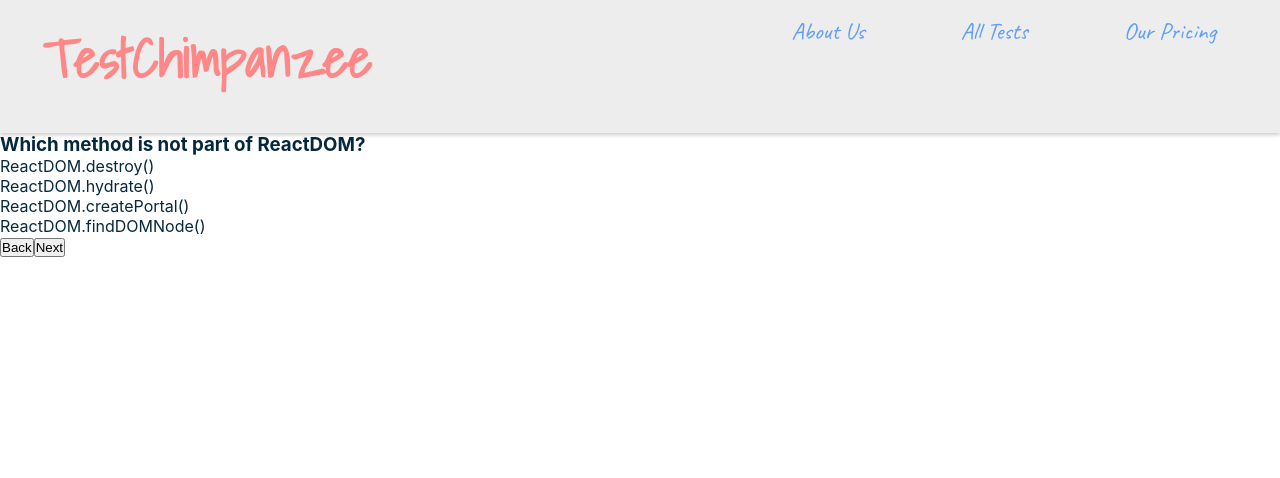
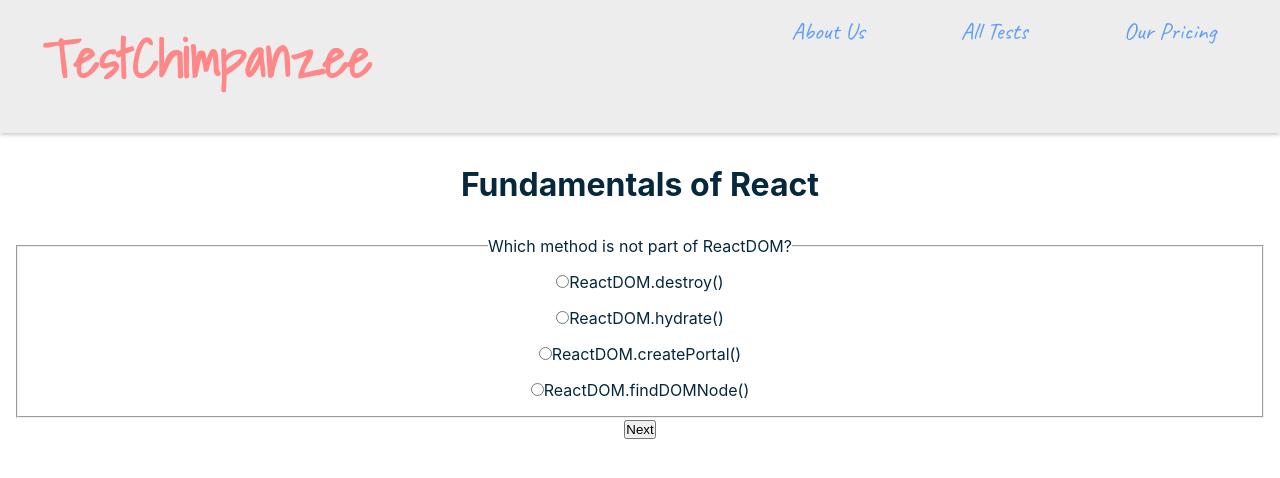
Before and after one commit to andrewgjh/knowmeq_assessment, a React (Create React App) app: page /test/577a8e1c-089b-4f30-aa8d-457b37c716fa in a window 1280 px wide. Shown: the top 478 px of the page. Built offline with nearby package versions, Linux system fonts and the light colour scheme.

Commit message:
Saving answers for each test when refresing browser

```diff
--- /dev/null
+++ b/src/pages/LiveTest/LiveTest.module.css
@@ -0,0 +1,11 @@
+.questionContainer{
+  text-align: center;
+  margin: 1em;
+}
+.questionContainer h1 {
+  margin: 1em;
+}
+
+.questionOption{
+  margin: 1em;
+}
--- a/src/pages/LiveTest/index.jsx
+++ b/src/pages/LiveTest/index.jsx
@@ -1,32 +1,51 @@
 import { useParams } from "react-router-dom";
 import { useState } from "react";
 import quizBank from "../../assets/quizzes/quizBank";
+import styles from "./LiveTest.module.css";
 
 const LiveTest = () => {
   const { id } = useParams();
-  const [questions, setQuestions] = useState(quizBank[id].questions);
+  const [questions] = useState(quizBank[id].questions);
   const [currentQuestion, setCurrentQuestion] = useState(0);
+  const [answer, setAnswers] = useState(
+    JSON.parse(localStorage.getItem(`answers-${id}`)) || []
+  );
+
+  const nextQuestion = () => setCurrentQuestion(prev => prev + 1);
+  const prevQuestion = () => setCurrentQuestion(prev => prev - 1);
+
+  const saveChoice = e => {
+    setAnswers(prev => {
+      let choice = [...prev];
+      choice[currentQuestion] = parseInt(e.target.value);
+      localStorage.setItem(`answers-${id}`, JSON.stringify(choice));
+      return choice;
+    });
+  };
 
   return (
-    <div>
-      <h3>{questions[currentQuestion].question}</h3>
-      {questions[currentQuestion].options.map(option => {
-        return <p>{option}</p>;
-      })}
-      <button
-        onClick={() => {
-          setCurrentQuestion(prev => prev - 1);
-        }}
-      >
-        Back
-      </button>
-      <button
-        onClick={() => {
-          setCurrentQuestion(prev => prev + 1);
-        }}
-      >
-        Next
-      </button>
+    <div className={styles.questionContainer}>
+      <h1>{quizBank[id].quiz_name}</h1>
+      <fieldset>
+        <legend>{questions[currentQuestion].question}</legend>
+        {questions[currentQuestion].options.map((option, idx) => (
+          <div key={option} className={styles.questionOption}>
+            <input
+              type="radio"
+              id={idx}
+              name={`question${currentQuestion}`}
+              value={idx}
+              checked={answer[currentQuestion] === idx}
+              onChange={saveChoice}
+            />
+            <label htmlFor={option}>{option}</label>
+          </div>
+        ))}
+      </fieldset>
+      {currentQuestion > 0 && <button onClick={prevQuestion}>Back</button>}
+      {currentQuestion < questions.length - 1 && (
+        <button onClick={nextQuestion}>Next</button>
+      )}
     </div>
   );
 };
```
